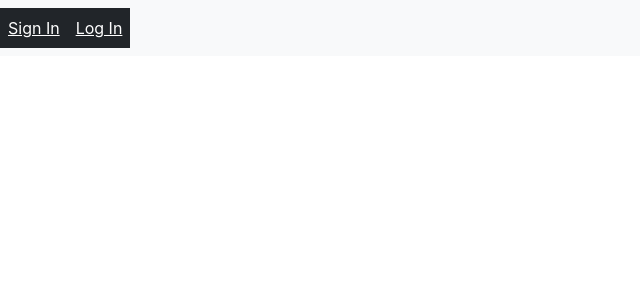
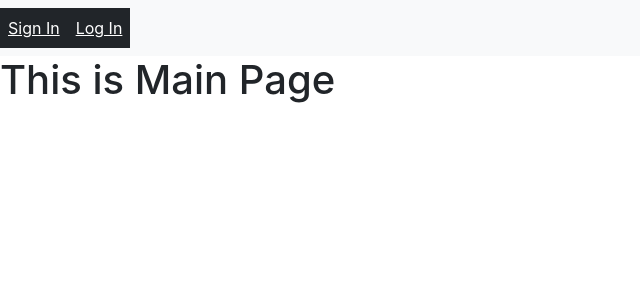
Before and after one commit to arquitectura-construccion/CountCash-FrontEnd, a React (Create React App) app in the folder countcash-frontend/: page /mainpage in a window 1280 px wide. Shown: the top 300 px of the page, without its empty margins (0-640 px from the left). Built offline with nearby package versions, Linux system fonts and the light colour scheme.

Commit message:
Pages navigate with each other

```diff
--- a/countcash-frontend/src/App.js
+++ b/countcash-frontend/src/App.js
@@ -3,6 +3,7 @@ import './styles.css';
 
 import {SignIn} from './SignIn';
 import {Login} from './Login';
+import {MainPage} from './MainPage';
 
 import {BrowserRouter, Route, Switch} from 'react-router-dom';
 import { Navigation } from './Navigation';
@@ -16,6 +17,7 @@ function App() {
     <Switch>
       <Route path='/' component={SignIn} exact/>
       <Route path='/login' component={Login}/>
+      <Route path ='/mainpage' component={MainPage}/>
     </Switch>
     </BrowserRouter>
   );
--- a/countcash-frontend/src/Login.js
+++ b/countcash-frontend/src/Login.js
@@ -15,7 +15,7 @@ export class Login extends Component{
             <input id="floatingPassword" class="form-control" type="password" placeholder="Pasword" />
             <label for="floatingPassword">Password</label>
         </div>
-        <button class="w-75 btn btn-lg btn-outline-success" type="submit">Log in</button>
+        <a class="w-75 btn btn-lg btn-outline-success" type="submit" href="/mainpage">Log in</a>
     </form>
         );
     }
--- /dev/null
+++ b/countcash-frontend/src/MainPage.js
@@ -0,0 +1,11 @@
+import React, {Component} from 'react';
+import './styles.css';
+
+export class MainPage extends Component{
+
+    render(){
+        return(
+            <h1 className="h1 "> This is Main Page</h1>
+        );
+    }
+}
```
